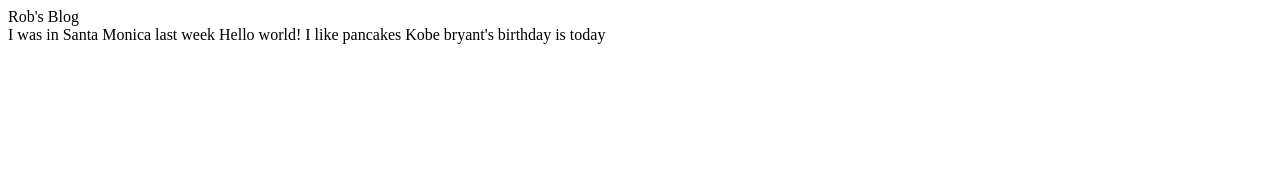
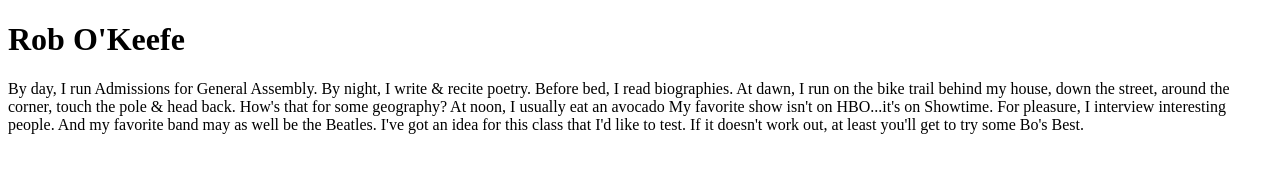
Before and after one commit to rokeefe21/code, a plain HTML site: page index.html in a window 1280 px wide. Drawn offline with Linux system fonts and the light colour scheme.

Commit message:
Personal page additions

```diff
--- a/index.html
+++ b/index.html
@@ -1,7 +1,19 @@
-<Header> Rob's Blog </header>
+<!DOCTYPE html>
+<html>
 
+<header>
+<h1>Rob O'Keefe</h1>
+</header>
 
-
-I was in Santa Monica last week
-Hello world! I like pancakes
-Kobe bryant's birthday is today
+<main>
+  <p>	By day, I run Admissions for General Assembly.
+By night, I write & recite poetry.
+Before bed, I read biographies.
+At dawn, I run on the bike trail behind my house, down the street, around the corner, touch the pole & head back. How's that for some geography?
+At noon, I usually eat an avocado
+My favorite show isn't on HBO...it's on Showtime.
+For pleasure, I interview interesting people.
+And my favorite band may as well be the Beatles.
+I've got an idea for this class that I'd like to test.
+If it doesn't work out, at least you'll get to try some Bo's Best.</p>
+</main>
```
